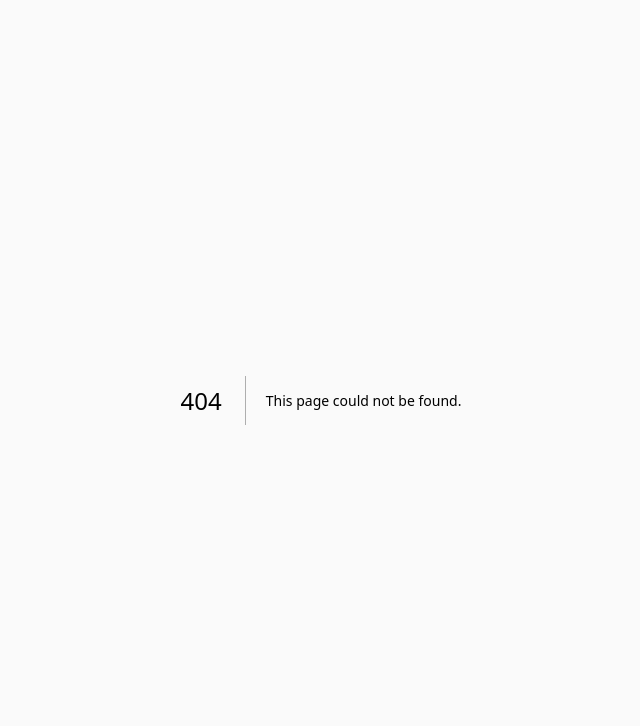
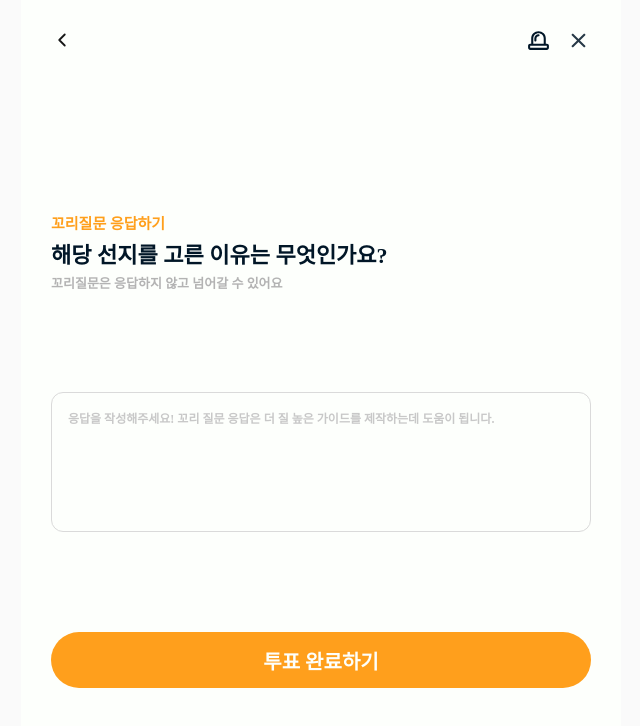
Before and after one commit to pluto-bssm/upikthird, a Next.js app: page /vote/1/tailvote in a window 1280 px wide. Before the commit this address had no page. Shown: the top 726 px of the page, without its empty margins (319-959 px from the left). Built offline with nearby package versions, Linux system fonts and the light colour scheme; a web font is replaced by a local one.

Commit message:
feat :: ballot layout

```diff
--- /dev/null
+++ b/src/app/vote/[id]/tailvote/page.tsx
@@ -0,0 +1,101 @@
+'use client'
+
+import Header from "@/components/common/header"
+import styled from "@emotion/styled"
+import color from "@/packages/design-system/src/color"
+import font from "@/packages/design-system/src/font"
+import Button from "@/packages/ui/src/button/Button"
+
+const TailVote = () => {
+    return (
+        <TailVoteLayout>
+            <Header types={'report and close'} />
+
+            <TailVoteBlock>
+                <TailInfo>
+                    <MenuText>꼬리질문 응답하기</MenuText>
+                    <Title>해당 선지를 고른 이유는 무엇인가요?</Title>
+                    <SubTitle>꼬리질문은 응답하지 않고 넘어갈 수 있어요</SubTitle>
+                </TailInfo>
+
+                <TextAreaContainer>
+                    <TextArea
+                        placeholder="응답을 작성해주세요! 꼬리 질문 응답은 더 질 높은 가이드를 제작하는데 도움이 됩니다."
+                    />
+                </TextAreaContainer>
+
+                <Button text="투표 완료하기" onCkick={() => console.log("")} />
+            </TailVoteBlock>
+        </TailVoteLayout>
+    )
+}
+
+export default TailVote;
+
+
+const TailVoteLayout = styled.div`
+    width: 100%;
+    max-width: 600px;
+    display: flex;
+    justify-content: center;
+    background-color: ${color.white};
+    min-height: 100vh;
+    flex-direction: column;
+    align-items: center;
+`
+
+const TailVoteBlock = styled.div`
+    width: 100%;
+    display: flex;
+    flex-direction: column;
+    align-items: center;
+    gap: 100px;
+    margin-top: 100px;
+`
+
+const TailInfo = styled.div`
+    width: 90%;
+    display: flex;
+    flex-direction: column;
+    align-items: start;
+    justify-content: center;
+    gap: 4px;
+`
+
+const MenuText = styled.p`
+    ${font.D3};
+    color: ${color.primary};
+`
+
+const Title = styled.p`
+    ${font.D1};
+    color: ${color.black};
+`
+
+const SubTitle = styled.p`
+    ${font.H2};
+    color: ${color.gray400};
+`
+
+const TextAreaContainer = styled.div`
+    width: 90%;
+    display: flex;
+    justify-content: center;
+`
+
+const TextArea = styled.textarea`
+    width: 100%;
+    min-height: 140px;
+    border-radius: 12px;
+    border: 1px solid ${color.gray200};
+    padding: 16px;
+    ${font.H3};
+    background-color: ${color.white};
+    color: ${color.gray300};
+    resize: none;
+    outline: none;
+
+    ::placeholder {
+        color: ${color.gray300};
+    }
+`
```
Also changed, not shown: src/app/vote/[id]/page.tsx (+7 -5 lines), src/store/useMakeVoteStore.ts (added, +25 -0 lines), src/store/useVoteStore.ts (+12 -15 lines).
